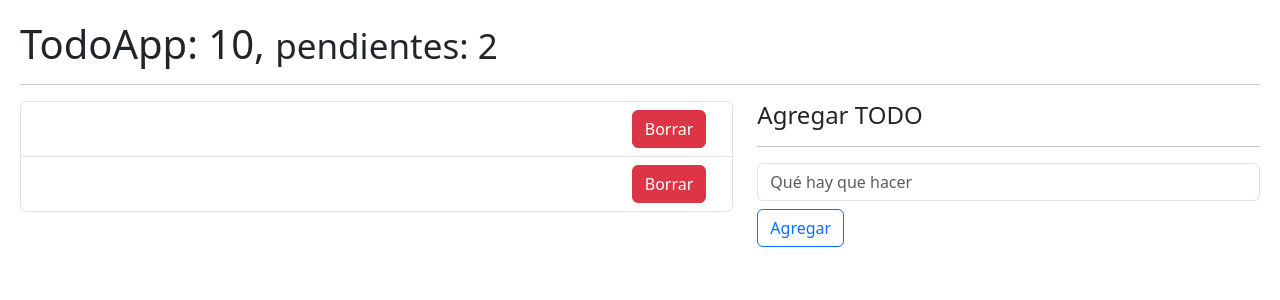
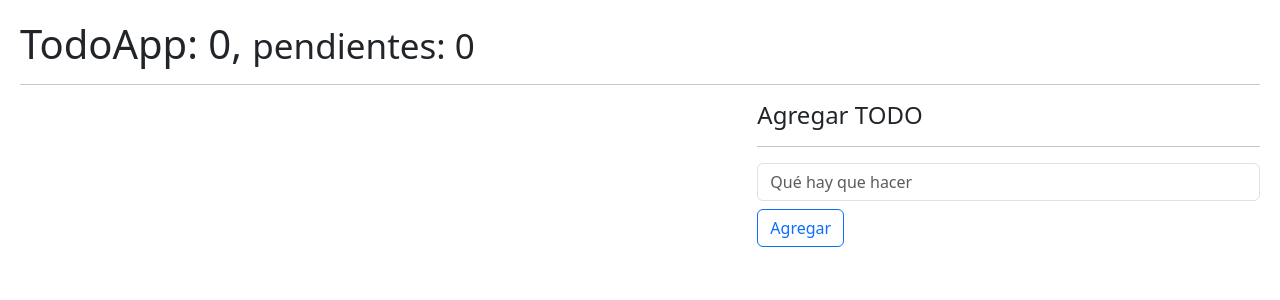
Before and after one commit to emontilla07/react-vite, a React (Vite) app in the folder 05-hook-app/: page / in a window 1280 px wide. Shown: the top 300 px of the page. Built offline with nearby package versions, Linux system fonts and the light colour scheme.

Commit message:
End of the TodoApp

```diff
--- /dev/null
+++ b/05-hook-app/src/08-useReducer/TodoAdd.jsx
@@ -0,0 +1,41 @@
+import { useForm } from "../hooks/useForm"
+
+export const TodoAdd = ({ onNewTodo }) => {
+    const { description, onInputChange, onResetForm } = useForm({
+        description: '',
+    });
+
+    const onFormSubmit = event => {
+        event.preventDefault();
+
+        if ( description.length <= 1 ) return;
+
+        const newTodo = {
+            id: new Date().getTime(),
+            description,
+            done: false,
+        };
+
+        onNewTodo( newTodo );
+        onResetForm();
+    }
+
+    return (
+        <form onSubmit={ onFormSubmit } >
+            <input
+                type="text"
+                placeholder="Qué hay que hacer"
+                className="form-control"
+                name="description"
+                value={ description }
+                onChange={ onInputChange }
+            />
+            <button
+                type="submit"
+                className="btn btn-outline-primary mt-2"
+            >
+                Agregar
+            </button>
+        </form>
+    )
+}
--- a/05-hook-app/src/08-useReducer/TodoApp.jsx
+++ b/05-hook-app/src/08-useReducer/TodoApp.jsx
@@ -1,47 +1,26 @@
-import { useReducer } from 'react';
-import { todoReducer } from './TodoReducer';
 import { TodoList } from './TodoList';
-
-const initialState = [
-    {
-        id: new Date().getTime(),
-        description: 'Recolectar la piedra del alma',
-        done: false,
-    },
-    {
-        id: new Date().getTime() * 3,
-        description: 'Recolectar la piedra de la tiempo',
-        done: false,
-    },
-];
+import { TodoAdd } from './TodoAdd';
+import { useTodos } from '../hooks';
 
 export const TodoApp = () => {
-    const [ todos, dispatch ] = useReducer( todoReducer, initialState );
-
-    const handleNewTodo = ( todo ) => {
-        console.log({ todo });
-    }
+    const { todos, handleNewTodo, handleDeleteTodo, handleToggleTodo, todosCount, pendingTodosCount } = useTodos();
 
     return (
         <>
-            <h1>TodoApp: 10, <small>pendientes: 2</small></h1>
+            <h1>TodoApp: { todosCount }, <small>pendientes: { pendingTodosCount }</small></h1>
             <hr />
             <div className="row">
                 <div className="col-7">
-                    {/* TodoList */}
-                    <TodoList todos={ todos } />
-                    {/* Fin TodoList */}
+                    <TodoList
+                        todos={ todos }
+                        onDeleteTodo={ handleDeleteTodo }
+                        onToggleTodo={ handleToggleTodo }
+                    />
                 </div>
                 <div className="col-5">
                     <h4>Agregar TODO</h4>
                     <hr />
-                    {/* TodoAdd onNewTodo( todo ) */}
-                    {/* { id: new Date().getTime(), description: '', done: false } */}
-                    <form>
-                        <input type="text" placeholder="Qué hay que hacer" className="form-control" />
-                        <button type="submit" className="btn btn-outline-primary mt-2">Agregar</button>
-                    </form>
-                    {/* Fin TodoAdd */}
+                    <TodoAdd onNewTodo={ handleNewTodo } />
                 </div>
             </div>
         </>
--- /dev/null
+++ b/05-hook-app/src/08-useReducer/TodoItem.jsx
@@ -0,0 +1,13 @@
+export const TodoItem = ({ todo, onDeleteTodo, onToggleTodo }) => {
+    return (
+        <li className="list-group-item d-flex justify-content-between">
+            <span
+                className={`align-self-center ${ todo.done ? 'text-decoration-line-through' : '' }`}
+                onClick={ () => onToggleTodo( todo.id ) }
+            >
+                { todo.description }
+            </span>
+            <button onClick={ () => onDeleteTodo(todo.id) } className="btn btn-danger">Borrar</button>
+        </li>
+    )
+}
--- a/05-hook-app/src/08-useReducer/TodoList.jsx
+++ b/05-hook-app/src/08-useReducer/TodoList.jsx
@@ -1,19 +1,19 @@
-export const TodoList = ({ todos }) => {
-    const { id, description } = todos;
+import { TodoItem } from "./TodoItem"
+
+export const TodoList = ({ todos = [], onDeleteTodo, onToggleTodo }) => {
 
     return (
-        <>
-            <ul className="list-group">
-                {
-                    todos.map( () => (
-                        // TodoItem
-                        <li key={ id } className="list-group-item d-flex justify-content-between">
-                            <span className="align-self-center">{ description }</span>
-                            <button className="btn btn-danger">Borrar</button>
-                        </li>
-                    ))
-                }
-            </ul>
-        </>
+        <ul className="list-group">
+            {
+                todos.map( todo => (
+                    <TodoItem
+                        key={ todo.id }
+                        todo={ todo }
+                        onDeleteTodo={ onDeleteTodo }
+                        onToggleTodo={ onToggleTodo }
+                    />
+                ))
+            }
+        </ul>
     )
 }
--- a/05-hook-app/src/08-useReducer/todoReducer.js
+++ b/05-hook-app/src/08-useReducer/todoReducer.js
@@ -1,8 +1,23 @@
 export const todoReducer = ( initialState = [], action ) => {
 
     switch ( action.type ) {
-        case 'ABC':
-            throw new Error('Action.type = ABC no está implementada');
+        case '[TODO] Add Todo':
+            return [ ...initialState, action.payload ];
+
+        case '[TODO] Remove Todo':
+            return initialState.filter( ({ id }) => id !== action.payload );
+
+        case '[TODO] Toggle Todo':
+            return initialState.map( todo => {
+                if ( todo.id === action.payload ) {
+                    return {
+                        ...todo,
+                        done: !todo.done,
+                    }
+                }
+
+                return todo;
+            });
 
         default:
             return initialState;
--- a/05-hook-app/src/hooks/index.js
+++ b/05-hook-app/src/hooks/index.js
@@ -1,3 +1,4 @@
 export * from './useCounter';
 export * from './useFetch';
 export * from './useForm';
+export * from './useTodos';
--- /dev/null
+++ b/05-hook-app/src/hooks/useTodos.js
@@ -0,0 +1,47 @@
+import { useEffect, useReducer } from "react";
+import { todoReducer } from "../08-useReducer/TodoReducer";
+
+const init = () => {
+    return JSON.parse( localStorage.getItem( 'todos' ) ) || [];
+}
+
+export const useTodos = () => {
+    const [ todos, dispatch ] = useReducer( todoReducer, [], init );
+
+    useEffect(() => {
+        localStorage.setItem( 'todos', JSON.stringify( todos ) );
+    }, [ todos ])
+
+    const handleNewTodo = ( todo ) => {
+        // console.log({ todo });
+        const action = {
+            type: '[TODO] Add Todo',
+            payload: todo,
+        };
+
+        dispatch( action );
+    }
+
+    const handleDeleteTodo = ( id ) => {
+        dispatch({
+            type: '[TODO] Remove Todo',
+            payload: id,
+        });
+    }
+
+    const handleToggleTodo = ( id ) => {
+        dispatch({
+            type: '[TODO] Toggle Todo',
+            payload: id,
+        });
+    }
+
+    return {
+        todos,
+        handleNewTodo,
+        handleDeleteTodo,
+        handleToggleTodo,
+        todosCount: todos.length,
+        pendingTodosCount: todos.filter( todo => !todo.done ).length,
+    };
+}
```
